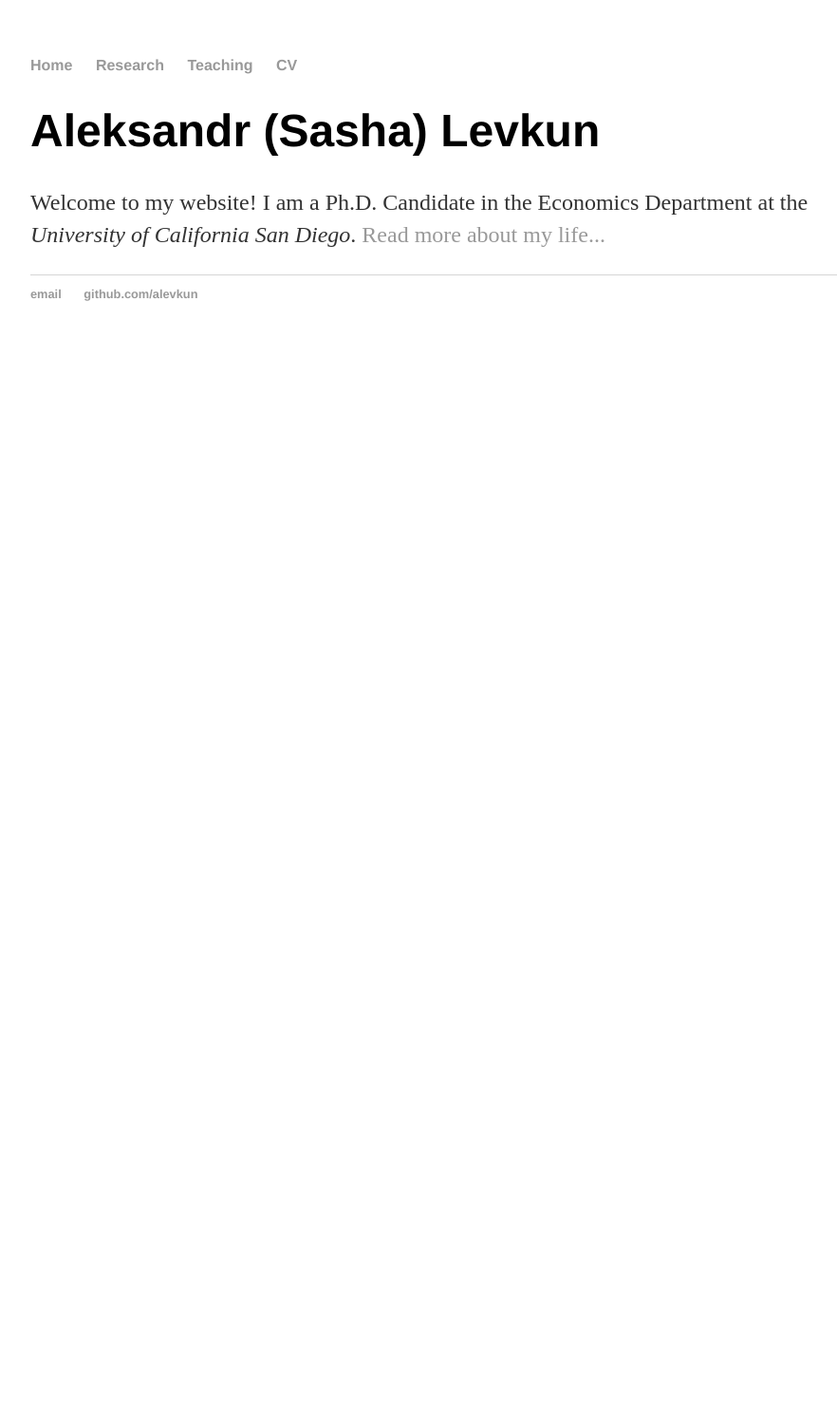
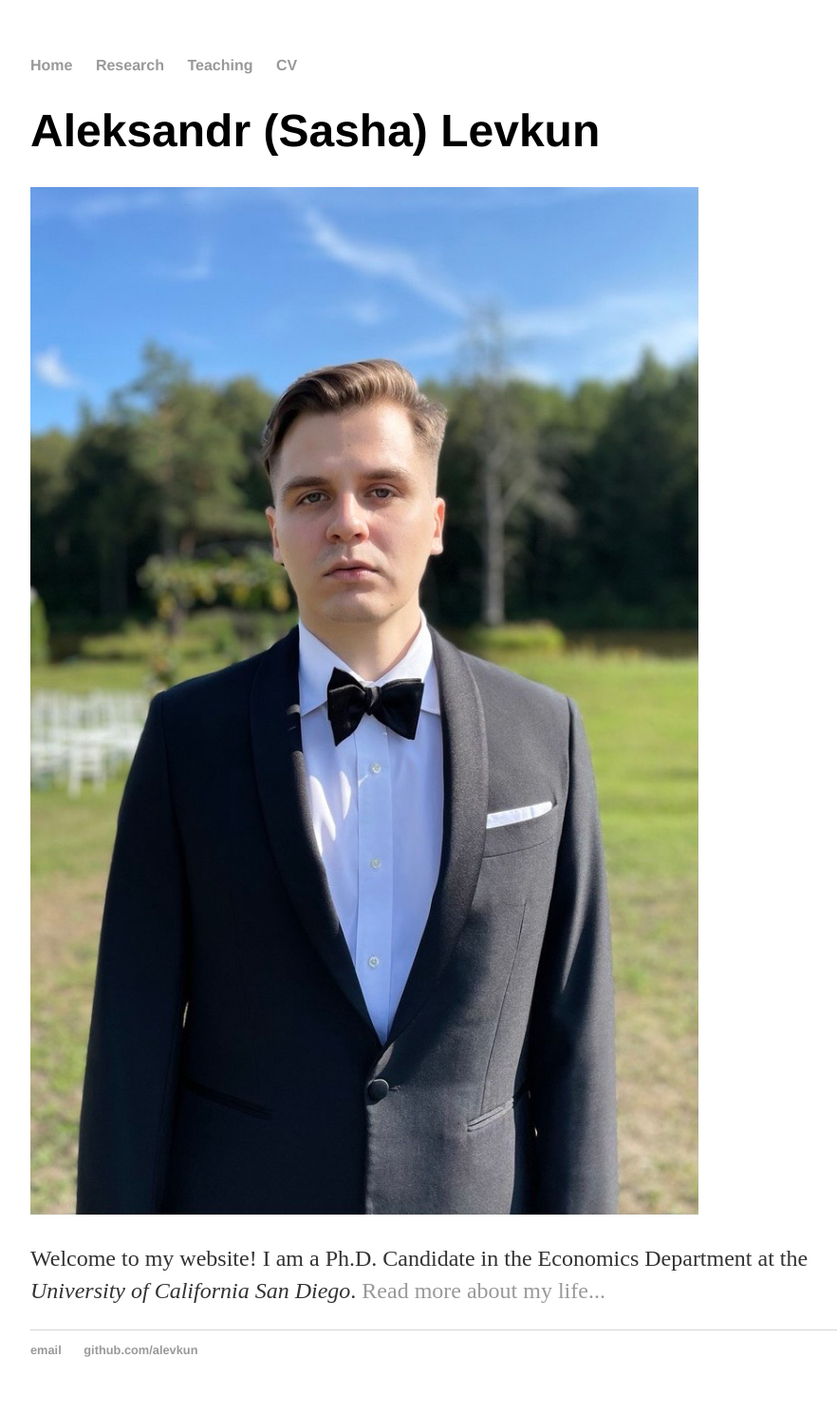
Before and after one commit to alevkun/alevkun.github.io, a Jekyll site: the page built from index.html, in a window 1280 px wide. Shown: the whole page at 95% size, without its empty margins (160-1042 px from the left). Built offline with Jekyll 4.4.1, drawn with Linux system fonts in a browser that asks for light colours; before the commit the page ends 900 px from its top, so only the background shows below that.

Commit message:
Update index.html

```diff
--- a/index.html
+++ b/index.html
@@ -4,5 +4,8 @@
 ---
 <div class="blurb">
 	<h1>Aleksandr (Sasha) Levkun</h1>
+	<h2>
+			<img src="https://alevkun.github.io/assets/headshot.JPG" style="width: 55vw; min-width: 330px;">
+	</h2>
 	<p>Welcome to my website! I am a Ph.D. Candidate in the Economics Department at the <em>University of California San Diego</em>. <a href="/about">Read more about my life...</a></p>
 </div><!-- /.blurb -->
```
